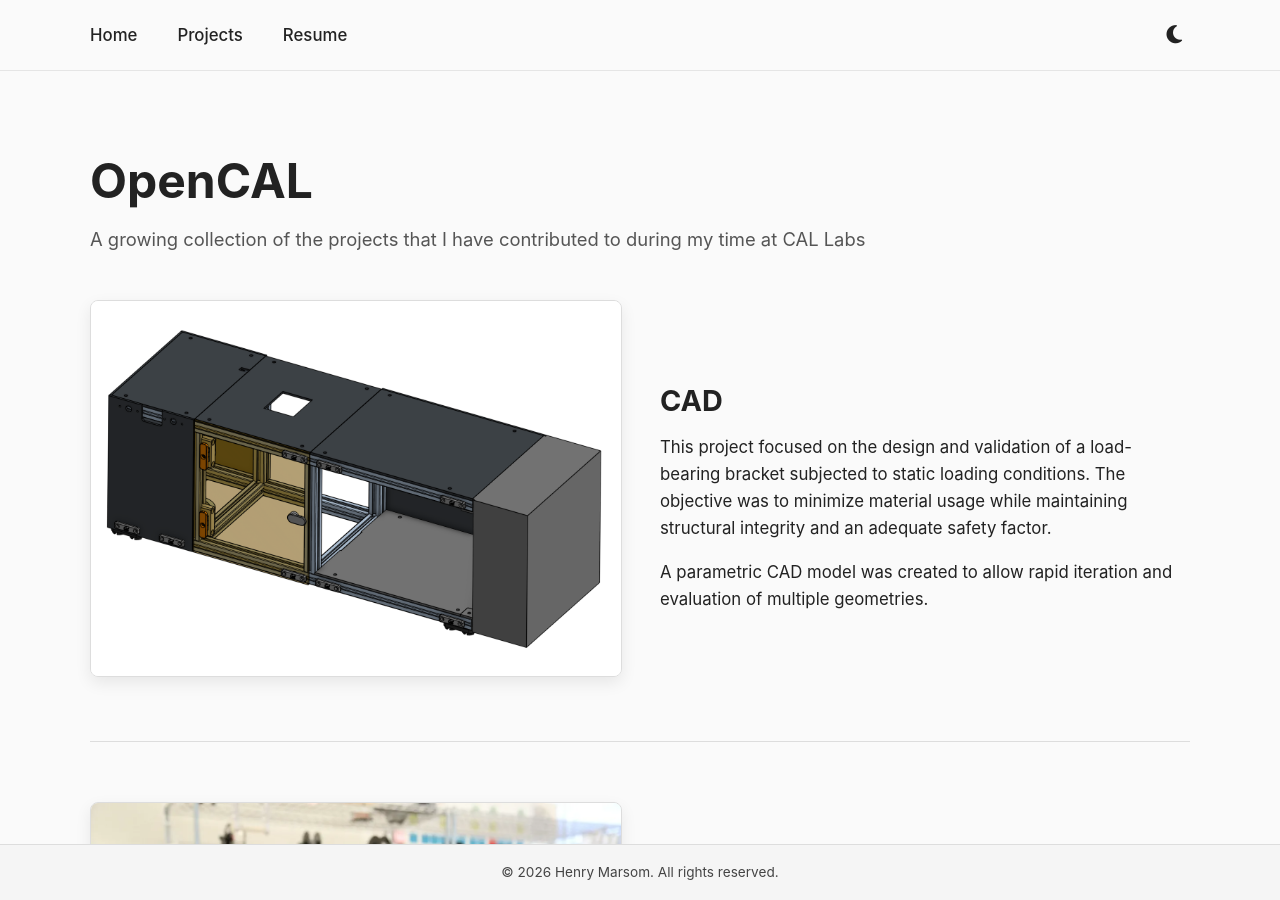
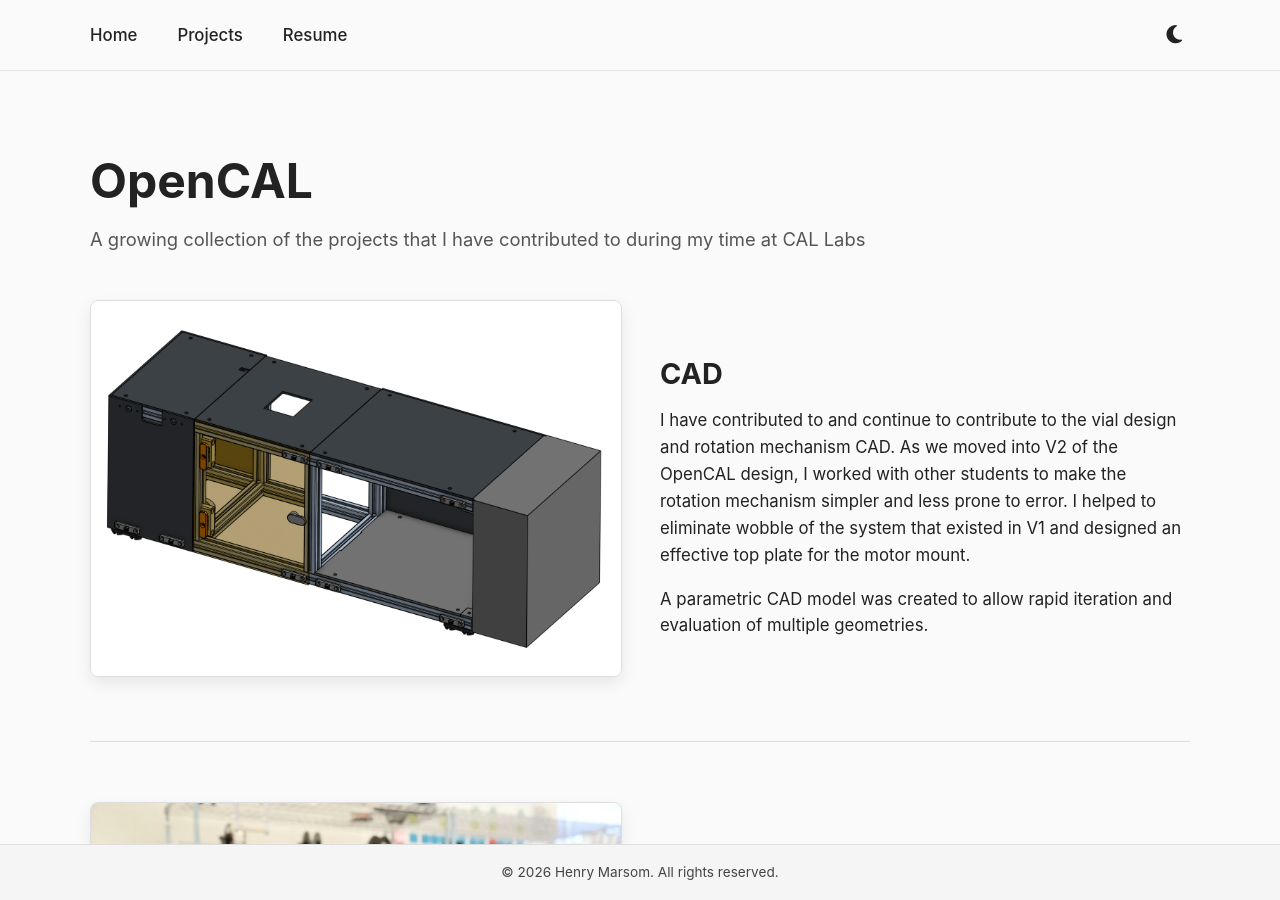
Before and after one commit to henrymarsom/henrymarsom.github.io, a Jekyll site: the page built from projects/OpenCAL.md, in a window 1280 px wide and 900 px high. Built offline with Jekyll 4.4.1, drawn with Linux system fonts in a browser that asks for light colours.

Commit message:
Update OpenCAL.md

```diff
--- a/projects/OpenCAL.md
+++ b/projects/OpenCAL.md
@@ -20,9 +20,7 @@ permalink: /projects/OpenCAL/
     <div class="project-detail-text">
       <h2>CAD</h2>
       <p>
-        This project focused on the design and validation of a load-bearing bracket
-        subjected to static loading conditions. The objective was to minimize material
-        usage while maintaining structural integrity and an adequate safety factor.
+        I have contributed to and continue to contribute to the vial design and rotation mechanism CAD. As we moved into V2 of the OpenCAL design, I worked with other students to make the rotation mechanism simpler and less prone to error. I helped to eliminate wobble of the system that existed in V1 and designed an effective top plate for the motor mount.
       </p>
       <p>
         A parametric CAD model was created to allow rapid iteration and evaluation of
```
